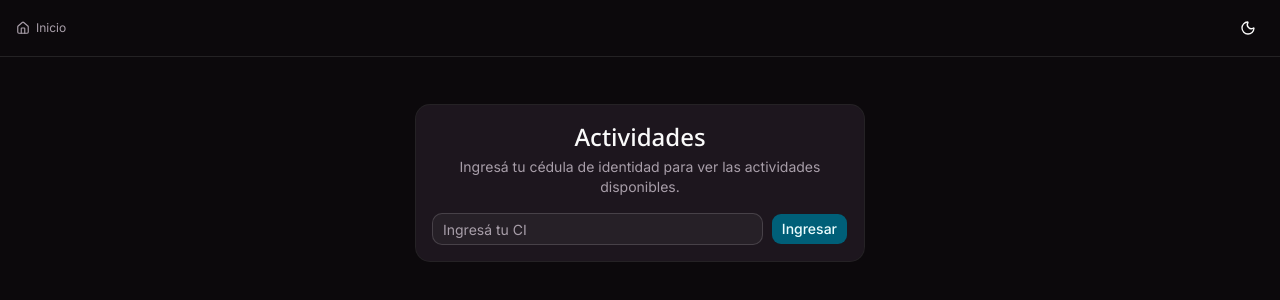
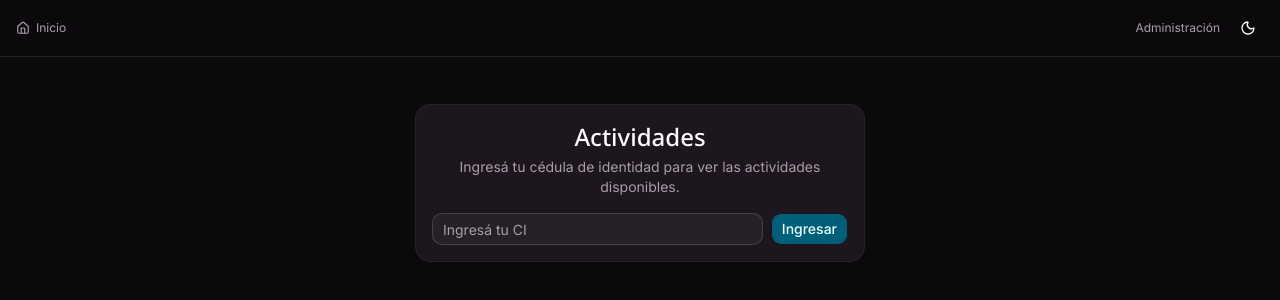
Before and after one commit to Daryhen-Dev/comercial-survey, a Next.js app: page /survey in a window 1280 px wide. Shown: the top 300 px of the page. Built offline with nearby package versions, Linux system fonts and the light colour scheme; no server answers.

Commit message:
fix: restore Administración link in survey layout header

```diff
--- a/app/(survey)/layout.tsx
+++ b/app/(survey)/layout.tsx
@@ -17,7 +17,15 @@ export default function SurveyLayout({
           <Home className="size-3.5" />
           Inicio
         </Link>
-        <ThemeToggle />
+        <div className="flex items-center gap-3">
+          <Link
+            href="/admin"
+            className="text-xs text-muted-foreground hover:text-foreground transition-colors"
+          >
+            Administración
+          </Link>
+          <ThemeToggle />
+        </div>
       </header>
       <main className="min-h-screen flex flex-col items-center justify-start pt-12 px-4">
         {children}
```
